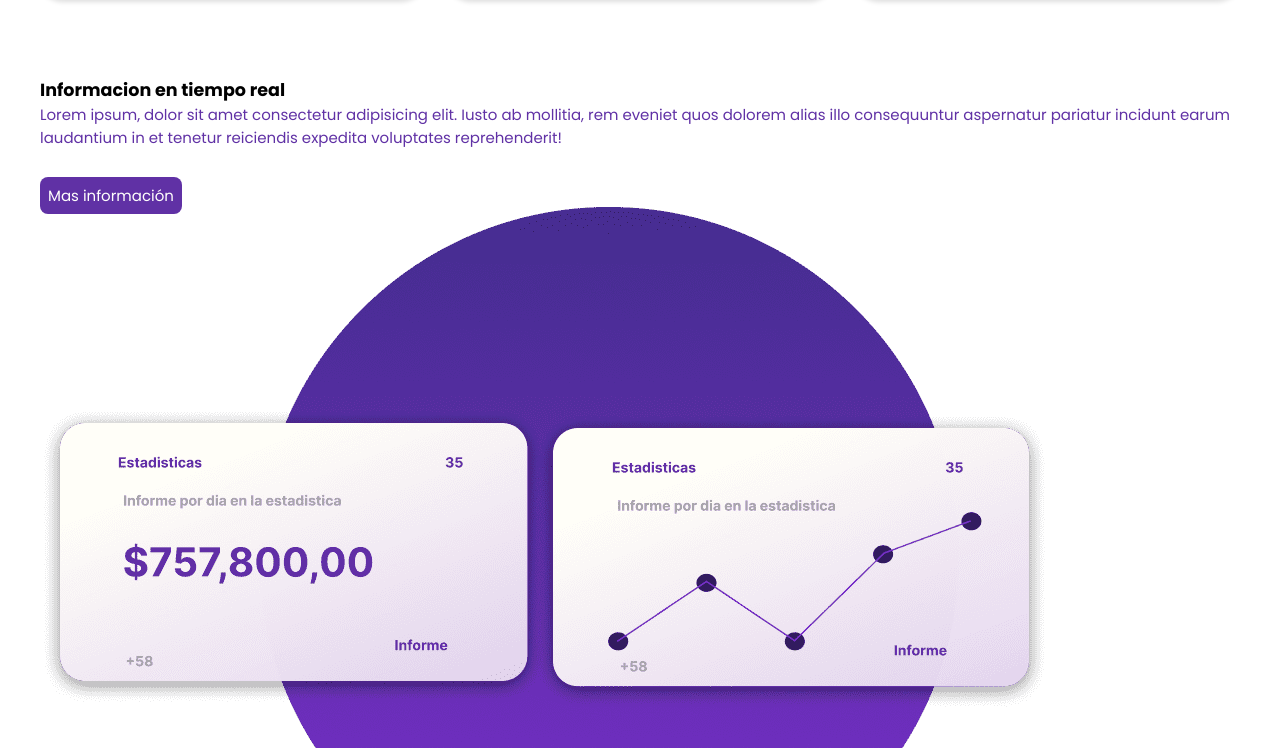
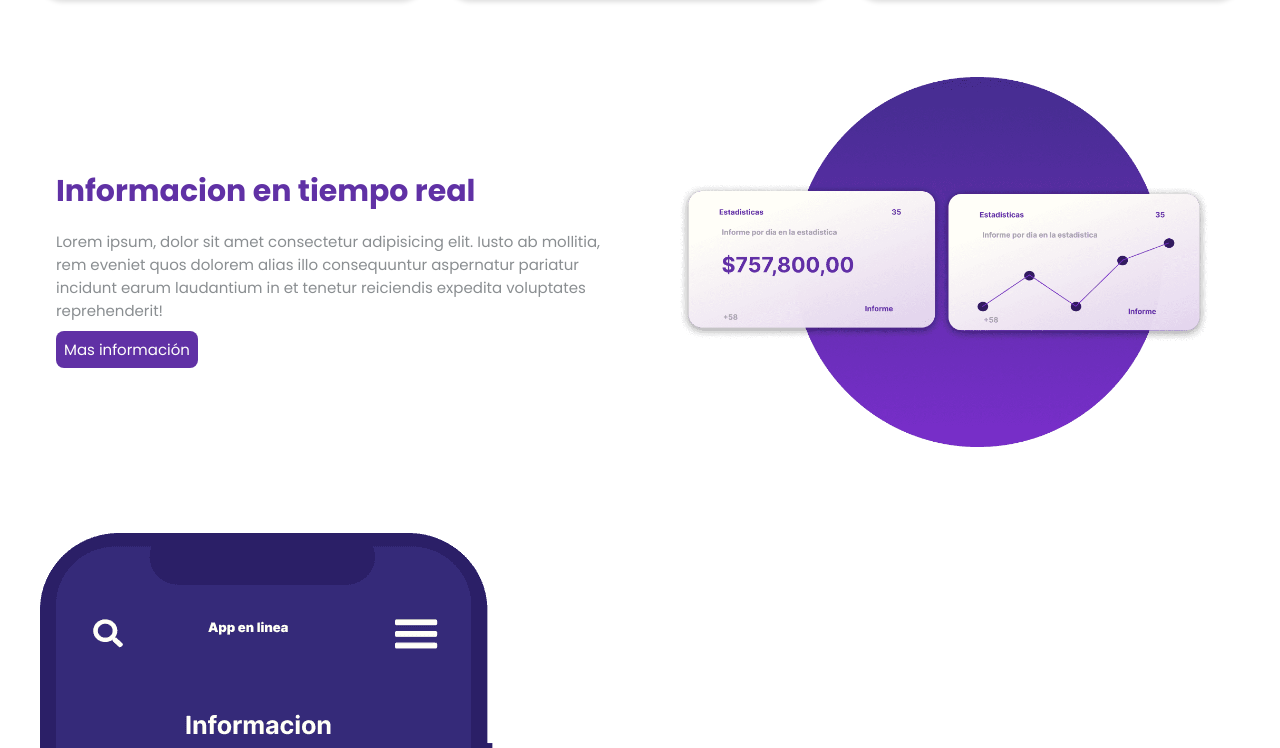
Before and after one commit to Jhonatanisai8/demo-web-app, a plain HTML site: page index.html in a window 1280 px wide. Shown: the part 1052-1800 px from the top of the page. Drawn offline with Linux system fonts and the light colour scheme.

Commit message:
estilos para information

```diff
--- /dev/null
+++ b/assets/style/style-information.css
@@ -0,0 +1,31 @@
+.information {
+    display: flex;
+    gap: 1rem;
+    margin-top: 5rem;
+    margin-bottom: 5rem;
+}
+
+.information__1 {
+    width: 50%;
+    margin: auto 0;
+    padding: 1rem;
+}
+
+.information__2 {
+    width: 50%;
+    text-align: center;
+}
+
+.information__1--title {
+    font-size: 2em;
+    color: #6031A5;
+}
+
+.information__2--img {
+    width: 90%;
+}
+
+.information__1--paragraf {
+    color: #8A8E91;
+    margin: 1rem 0;
+}
--- a/index.html
+++ b/index.html
@@ -16,6 +16,7 @@
     <link rel="stylesheet" href="assets/style/style-header.css">
     <link rel="stylesheet" href="assets/style/style-menu.css">
     <link rel="stylesheet" href="assets/style/style-services.css">
+    <link rel="stylesheet" href="assets/style/style-information.css">
 </head>
 
 <body>
@@ -96,7 +97,7 @@
         </div>
 
         <div class="information__2">
-            <img src="assets/imgs/informacion.png.png" alt="Informacion " class="information__2--paragraf">
+            <img src="assets/imgs/informacion.png.png" alt="Informacion " class="information__2--img">
         </div>
     </section>
 
```
